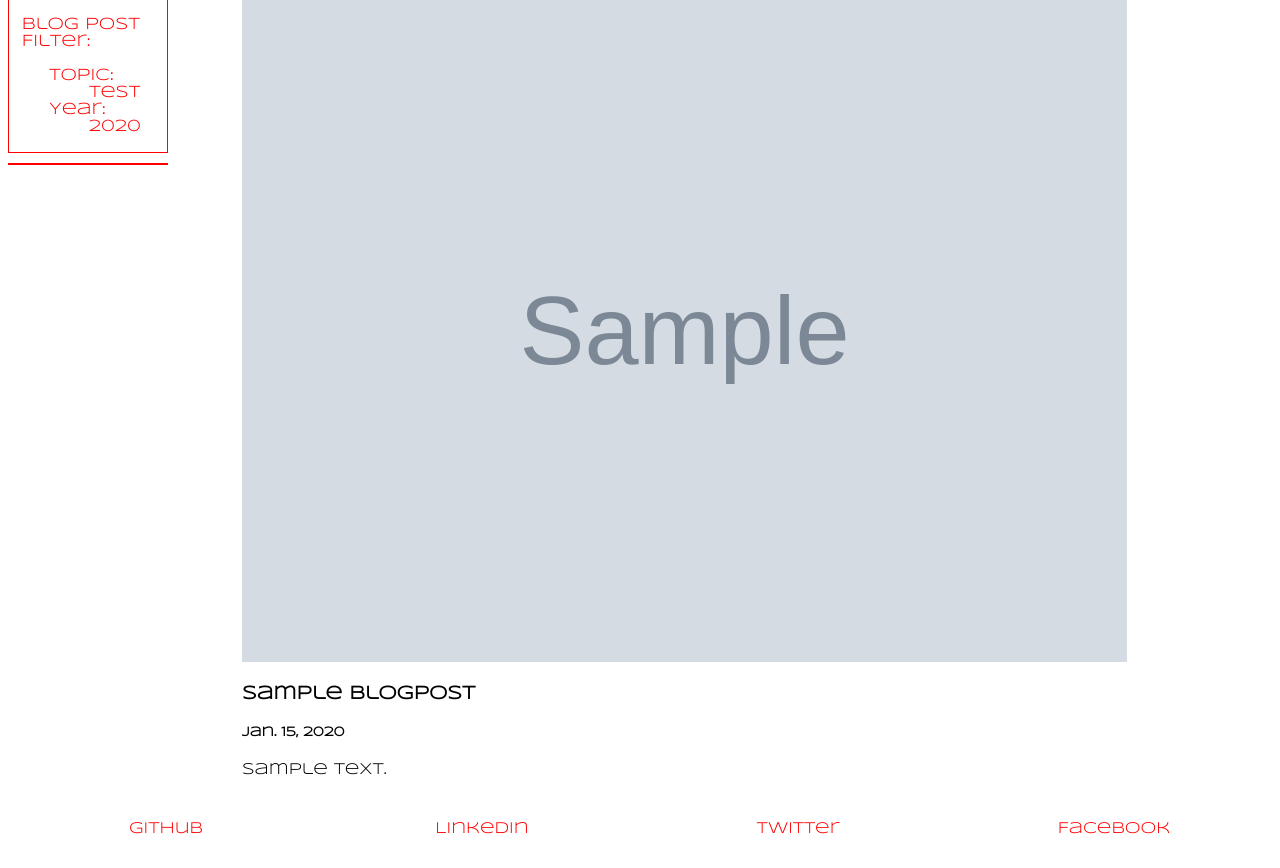
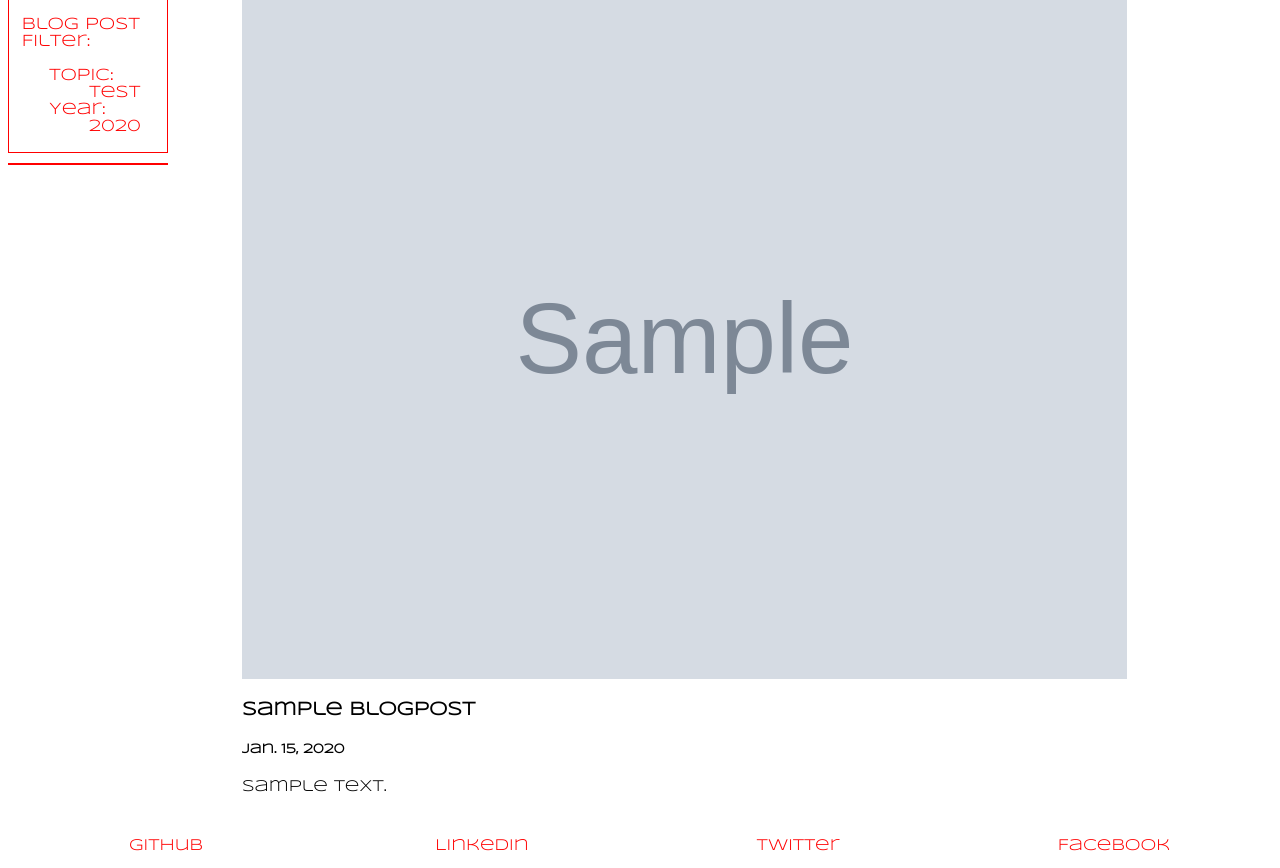
Before and after one commit to PhysTom88/Website, a Django app: a page that uses website/templates/base.html in a window 1280 px wide. Shown: the part 158-1026 px from the top of the page. Before the commit the page ends 992 px from the top, so only its background shows below. Run offline with Django 3.2, Linux system fonts and the light colour scheme; tables that the repository leaves empty hold one stand-in row (values such as "Sample post"); grey boxes marked "Sample" are stand-in pictures.

Commit message:
changed height of image in blog

```diff
--- a/website/static/css/main.css
+++ b/website/static/css/main.css
@@ -345,4 +345,5 @@ html {
 
 .blog-post img {
     width: 100%;
+    height: 85vh;
 }
```
